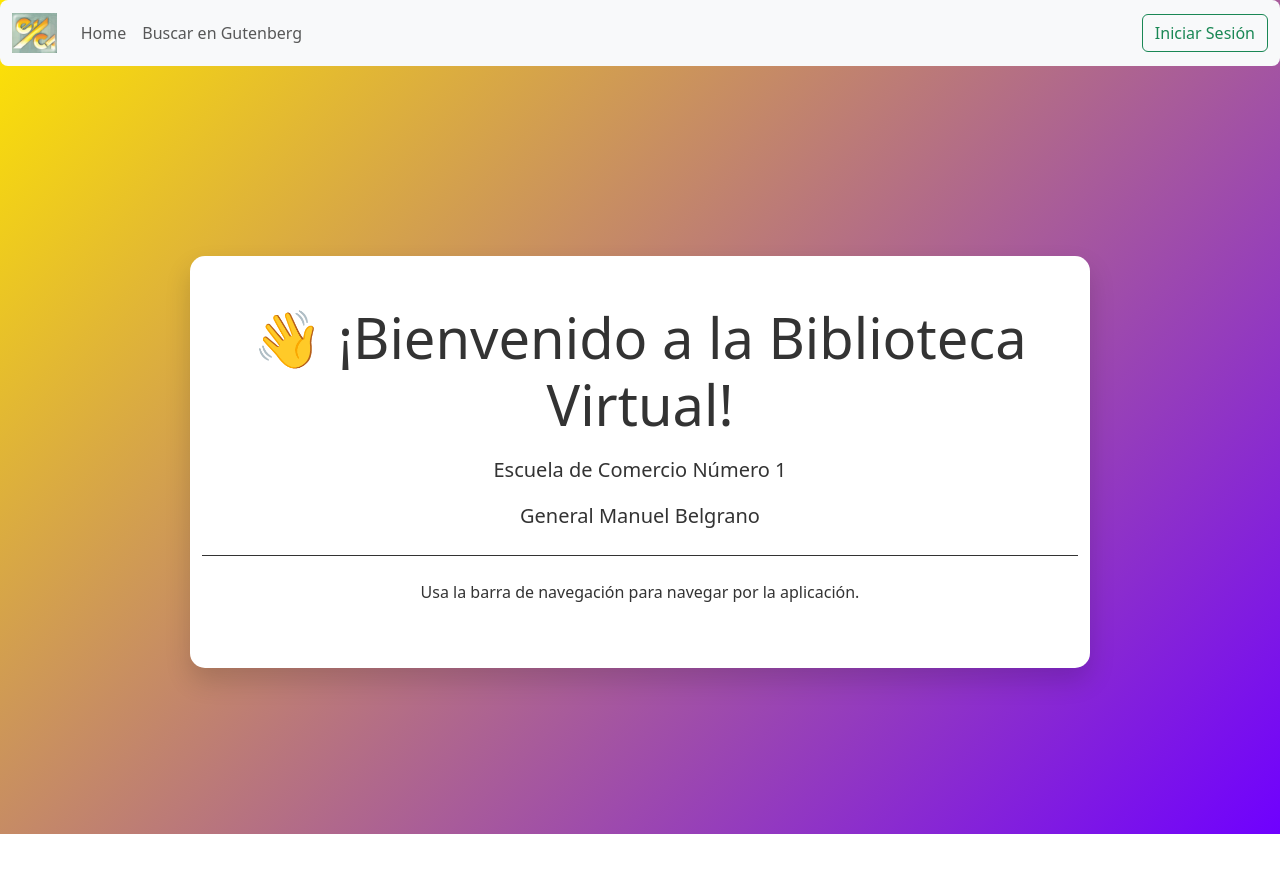
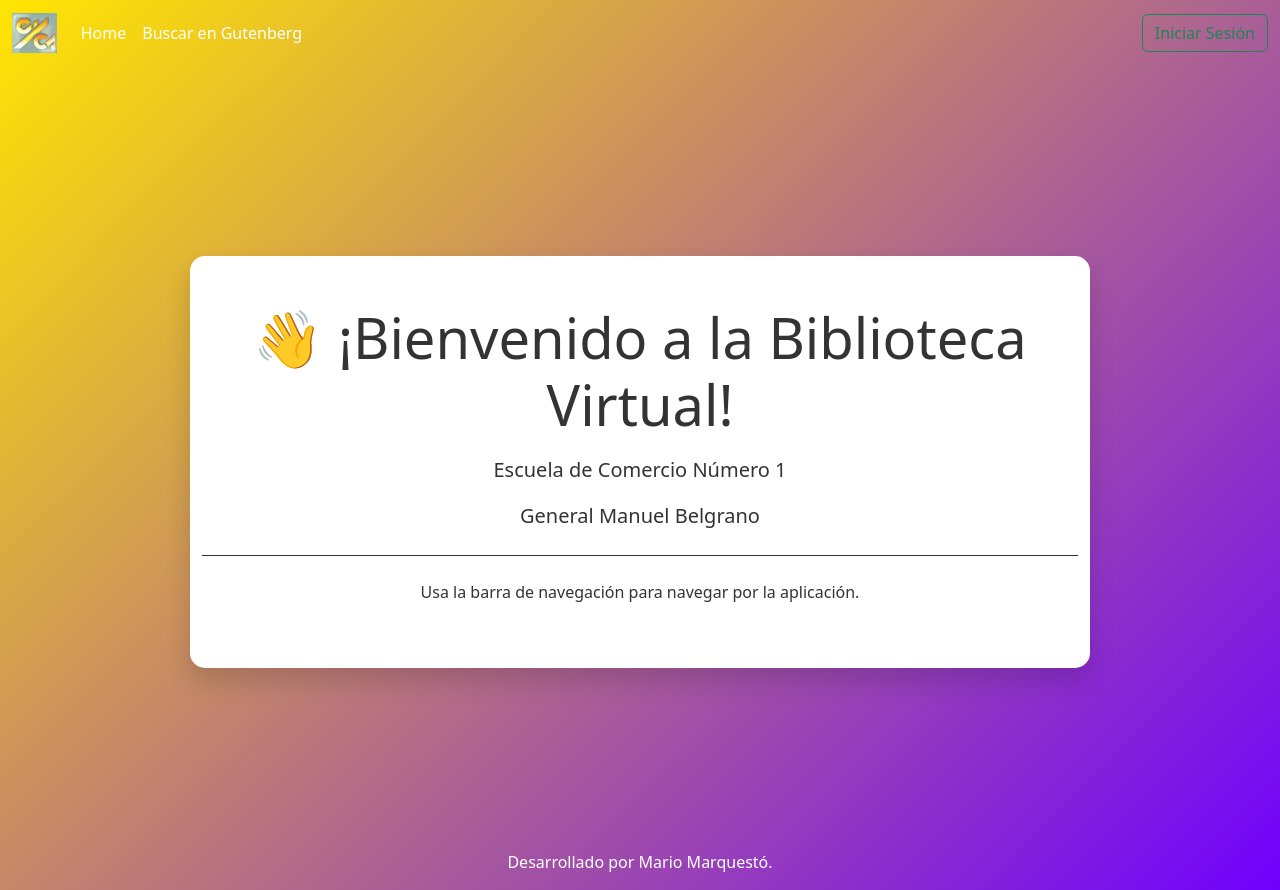
Before and after one commit to mariomarquesto/BibliotecaComerciouno, a React (Vite) app: page / in a window 1280 px wide. Before the commit the page ends 834 px from the top, so only its background shows below. Built offline with nearby package versions, Linux system fonts and the light colour scheme.

Commit message:
Actualizando paginas

```diff
--- a/src/App.jsx
+++ b/src/App.jsx
@@ -7,9 +7,9 @@ import MiNavbar from './components/MiNavbar.jsx';
 import FormularioLibros from './components/FormularioLibros.jsx';
 import HomePage from './components/HomePage.jsx';
 import Reportes from './components/Reportes.jsx';
-import LoginPage from './components/LoginPage.tsx'; // Asegúrate de que el archivo se llame LoginPage.tsx
+import LoginPage from './components/LoginPage.tsx';
 import BuscarGutenberg from './components/BuscarGutenberg.jsx';
-import Biblioteca from './components/Biblioteca.jsx'; // ¡IMPORTA EL NUEVO COMPONENTE BIBLIOTECA!
+import Biblioteca from './components/Biblioteca.jsx';
 
 // Importa tus otros componentes adicionales
 import PrestamosLibros from './components/PrestamosLibros.jsx';
@@ -35,8 +35,8 @@ function App() {
     if (storedUser) {
       try {
         const parsedUser = JSON.parse(storedUser);
-        setUser(parsedUser); // <-- Esto sí utiliza setUser
-        setIsAdmin(parsedUser.isAdmin); // <-- Esto sí utiliza setIsAdmin
+        setUser(parsedUser);
+        setIsAdmin(parsedUser.isAdmin);
       } catch (e) {
         console.error("Error al parsear usuario de localStorage:", e);
         localStorage.removeItem('currentUser'); // Limpiar datos corruptos
@@ -45,7 +45,7 @@ function App() {
       }
     }
     setLoadingApp(false);
-  }, []); // Se ejecuta solo una vez al montar
+  }, []);
 
   if (loadingApp) {
     return (
@@ -64,19 +64,16 @@ function App() {
       <Container className="mt-4">
         <Routes>
           <Route path="/" element={<HomePage />} />
-          <Route path="/biblioteca" element={<Biblioteca />} /> {/* ¡NUEVA RUTA PARA BIBLIOTECA! */}
+          <Route path="/biblioteca" element={<Biblioteca />} />
           <Route path="/login" element={<LoginPage />} />
           <Route path="/reportes" element={<Reportes />} />
           <Route path="/buscar-gutenberg" element={<BuscarGutenberg />} />
 
-          {/* Rutas protegidas para el admin local (definido por el login exitoso) */}
+          {/* Rutas protegidas para el admin local */}
           <Route
             path="/ingresar-libro"
             element={isAdmin ? <FormularioLibros isAdmin={isAdmin} /> : <p className="text-center alert alert-warning">Acceso denegado. Solo administradores.</p>}
           />
-          {/* AdminPanel.tsx no se usa en este setup hardcodeado de admins, así que su ruta no es necesaria.
-             Si deseas volver a la gestión de admins por Firestore, esta ruta y el componente AdminPanel.tsx serían útiles.
-          */}
 
           {/* Tus otras rutas */}
           <Route path="/prestamos-libros" element={<PrestamosLibros />} />
@@ -86,6 +83,14 @@ function App() {
           <Route path="/inventario" element={<InventarioBiblioteca />} />
         </Routes>
       </Container>
+
+      {/* CAMBIO AQUÍ: Usamos 'app-footer' para el fondo del Footer */}
+      <footer className="app-footer mt-auto py-3 text-center">
+        <Container>
+          {/* CAMBIO AQUÍ: Añadimos 'text-white' al texto del footer */}
+          <span className="text-white">Desarrollado por Mario Marquestó.</span>
+        </Container>
+      </footer>
     </Router>
   );
 }
--- a/src/components/MiNavbar.jsx
+++ b/src/components/MiNavbar.jsx
@@ -1,4 +1,4 @@
-import React from 'react';
+
 import { Link, useNavigate } from 'react-router-dom';
 
 import Container from 'react-bootstrap/Container';
@@ -9,8 +9,7 @@ import Button from 'react-bootstrap/Button';
 import localAuthService from '../auth/localAuthService';
 
 // Importa el logo de la escuela
-import logo from '../assets/logo.jpeg'; // Asegúrate de que la ruta sea correcta.
-                                        // Si tu carpeta assets no existe, crea una y mueve logo.jpeg allí.
+import logo from '../assets/logo.jpeg';
 
 function MiNavbar({ user, isAdmin }) {
   const navigate = useNavigate();
@@ -27,13 +26,13 @@ function MiNavbar({ user, isAdmin }) {
   };
 
   return (
-    <Navbar expand="lg" className="bg-body-tertiary rounded-3">
+    // CAMBIO AQUÍ: Usamos 'app-navbar' para el fondo del Navbar
+    <Navbar expand="lg" className="app-navbar rounded-3">
       <Container fluid>
         <Navbar.Brand as={Link} to="/biblioteca">
-          {/* ¡CAMBIO AQUÍ! Usamos la imagen del logo */}
           <img
             src={logo}
-            height="40" // Ajusta la altura según sea necesario
+            height="40"
             className="d-inline-block align-top"
             alt="Logo de la Biblioteca"
           />
@@ -45,25 +44,24 @@ function MiNavbar({ user, isAdmin }) {
             style={{ maxHeight: "100px" }}
             navbarScroll
           >
-            <Nav.Link as={Link} to="/">
+            {/* CAMBIO AQUÍ: Añadimos 'text-white' a los Nav.Link */}
+            <Nav.Link as={Link} to="/" className="text-white">
               Home
             </Nav.Link>
 
-            {/* Este enlace solo se muestra para administradores */}
             {isAdmin && (
-              <Nav.Link as={Link} to="/ingresar-libro">
+              <Nav.Link as={Link} to="/ingresar-libro" className="text-white">
                 Ingresar y Ver Libros
               </Nav.Link>
             )}
 
-            {/* Este enlace siempre es visible */}
-            <Nav.Link as={Link} to="/buscar-gutenberg">
+            <Nav.Link as={Link} to="/buscar-gutenberg" className="text-white">
               Buscar en Gutenberg
             </Nav.Link>
 
-            {/* Agrupamos los elementos que solo deben ser visibles para administradores */}
             {isAdmin && (
-              <NavDropdown title="Más Opciones" id="navbarScrollingDropdown">
+              // CAMBIO AQUÍ: Añadimos 'text-white' al NavDropdown title
+              <NavDropdown title={<span className="text-white">Más Opciones</span>} id="navbarScrollingDropdown">
                 <NavDropdown.Item as={Link} to="/prestamos-libros">
                   Préstamos
                 </NavDropdown.Item>
@@ -87,10 +85,10 @@ function MiNavbar({ user, isAdmin }) {
             )}
           </Nav>
           <Nav>
-            {/* Lógica para mostrar Iniciar Sesión o Cerrar Sesión */}
             {user ? (
               <>
-                <Navbar.Text className="me-2">
+                {/* CAMBIO AQUÍ: Añadimos 'text-white' a Navbar.Text */}
+                <Navbar.Text className="me-2 text-white">
                   Bienvenido, {user.email} {isAdmin && "(Admin)"}
                 </Navbar.Text>
                 <Button variant="outline-danger" onClick={handleLogout}>
```
